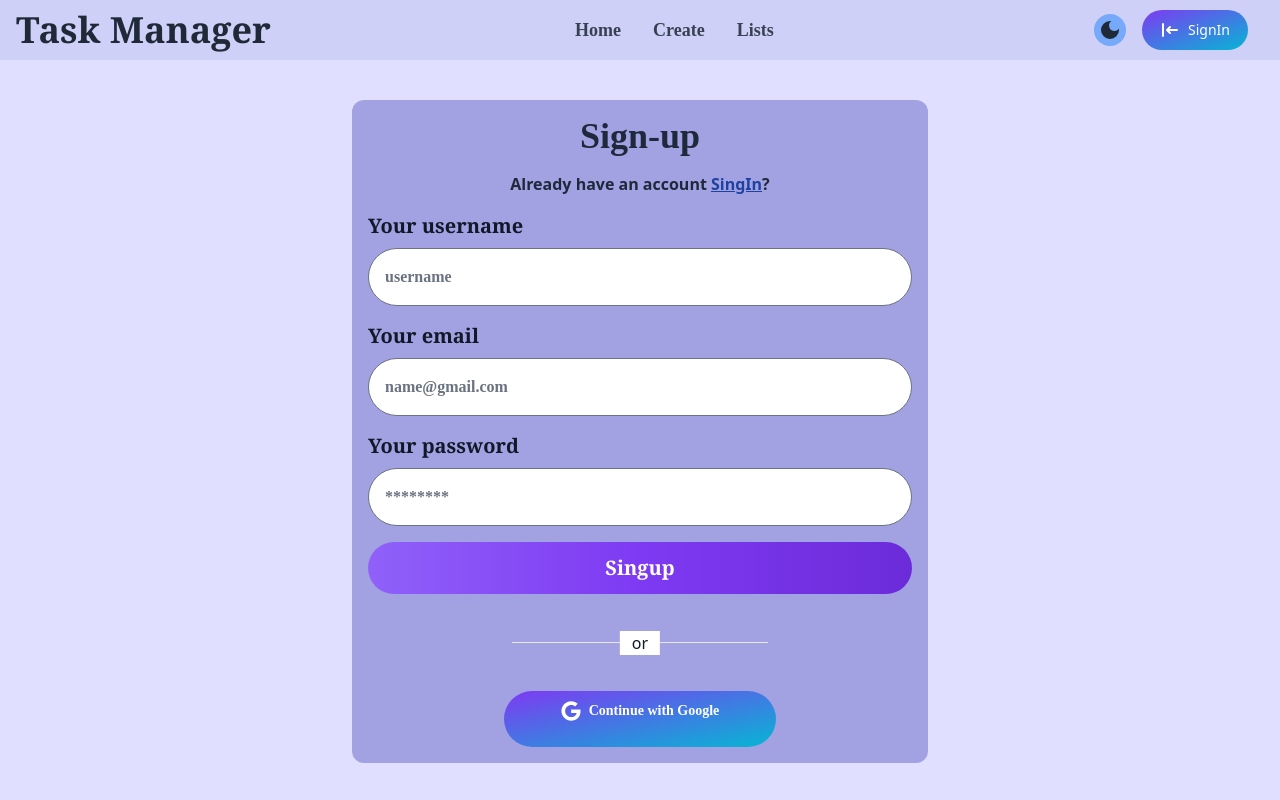
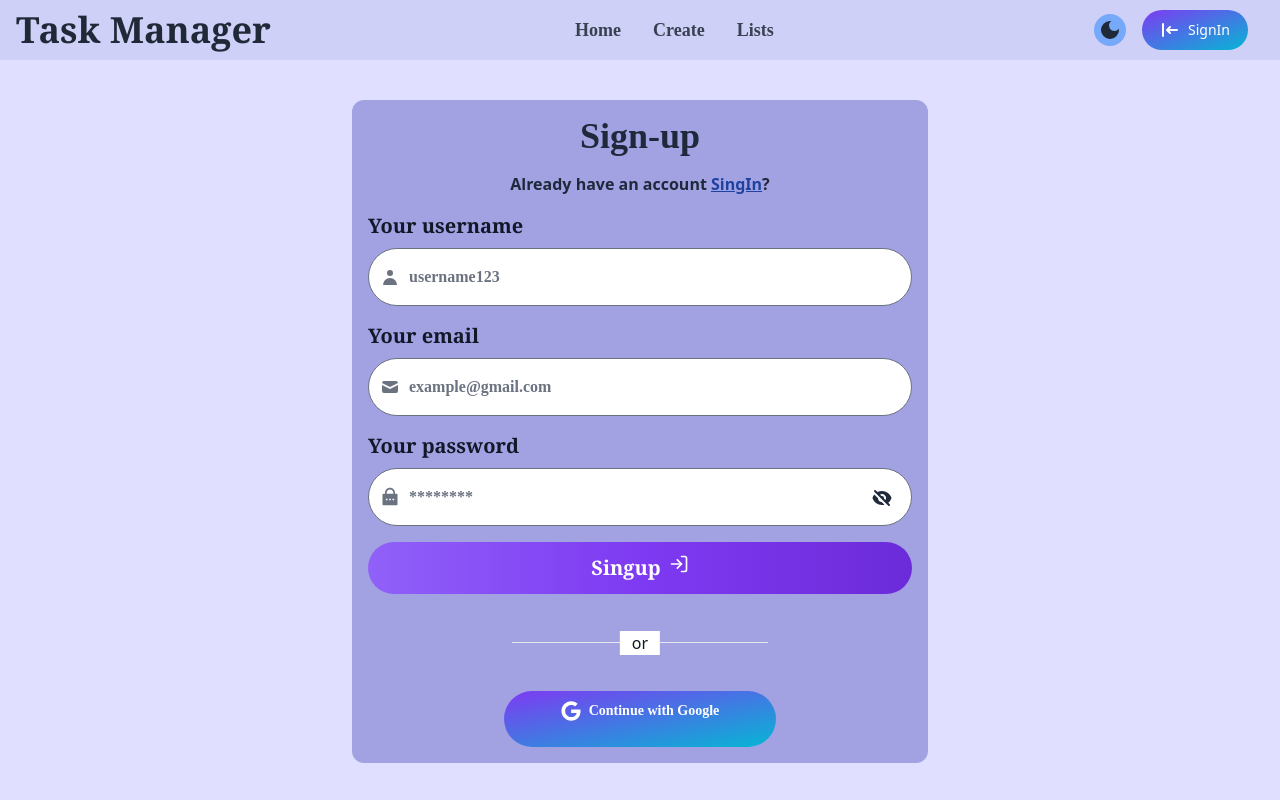
Before and after one commit to Abhilash-03/MERN-Task-Manager, a React (Create React App) app in the folder frontend/tasklists/: page /register in a window 1280 px wide. Built offline with nearby package versions, Linux system fonts and the light colour scheme; no server answers.

Commit message:
add show-hide password and add icon

```diff
--- a/frontend/tasklists/src/components/SignIn.js
+++ b/frontend/tasklists/src/components/SignIn.js
@@ -4,8 +4,10 @@ import { Link, useNavigate } from "react-router-dom";
 import api from '../axios/axios'
 import { useDispatch, useSelector } from "react-redux";
 import { loginFailure, loginSuccess, start } from "../redux/user/userSlice";
-import { HiFire, HiInformationCircle } from "react-icons/hi";
+import { HiEye, HiEyeOff, HiFire, HiInformationCircle, HiMail } from "react-icons/hi";
 import OAuth from "./OAuth";
+import { RiLockPasswordFill } from "react-icons/ri";
+import { FiLogIn } from "react-icons/fi";
 
 const customTheme = {
   field: {
@@ -28,6 +30,7 @@ const customTheme = {
 
 const SignIn = () => {
   const [formData, setFormData] = useState(null);
+  const [showPassword, setShowPassword] = useState(false);
   const navigate = useNavigate();
   const dispatch = useDispatch();
   const {error, loading, currentUser} = useSelector(state => state.user);
@@ -80,16 +83,17 @@ const SignIn = () => {
         <div className="mb-2 block">
           <Label htmlFor="email" className="md:text-xl text-lg font-serif font-bold" value="Your email" />
         </div>
-        <TextInput id="email" type="email" sizing={'lg'} color={customTheme} theme={customTheme}  placeholder="name@gmail.com" onChange={handleChange} required />
+        <TextInput id="email" type="email" icon={HiMail} sizing={'lg'} color={customTheme} theme={customTheme}  placeholder="name@gmail.com" onChange={handleChange} required />
       </div>
-      <div>
+      <div className="relative">
         <div className="mb-2 block">
           <Label htmlFor="password" className="md:text-xl text-lg font-serif font-bold" value="Your password" />
         </div>
-        <TextInput id="password" sizing={'lg'} color={customTheme} theme={customTheme} placeholder="********" type="password" onChange={handleChange} required />
+        <TextInput id="password" sizing={'lg'} icon={RiLockPasswordFill} color={customTheme} theme={customTheme} placeholder="********" type={showPassword ? "text" : "password"} onChange={handleChange} required />
+        <span className="absolute top-12 right-3 text-xl cursor-pointer h-9 w-9 hover:text-blue-300 hover:bg-gray-600 hover:rounded-full p-2" onClick={() => setShowPassword(!showPassword)}>{showPassword ? <HiEye/> :  <HiEyeOff/> }</span>
       </div>
       <Button type="submit" gradientMonochrome={'purple'} theme={customTheme} disabled={loading} size={'lg'} pill>{loading ? <> <Spinner aria-label="Alternate spinner button example" size="sm" />
-        <span className="pl-3">processing...</span> </> : 'Singin'}</Button>
+        <span className="pl-3">processing...</span> </> : 'Singin'} <span className="ml-2">{<FiLogIn/>}</span></Button>
 
      {/* Google Option */}
      <div className="inline-flex items-center justify-center w-full">
--- a/frontend/tasklists/src/components/Signup.js
+++ b/frontend/tasklists/src/components/Signup.js
@@ -2,7 +2,9 @@ import { Alert, Button, Label, Spinner, TextInput, Toast } from "flowbite-react"
 import { useState } from "react";
 import { Link, useNavigate } from "react-router-dom";
 import api from '../axios/axios'
-import { HiFire, HiInformationCircle } from 'react-icons/hi';
+import { HiEye, HiEyeOff, HiFire, HiInformationCircle, HiMail, HiUser } from 'react-icons/hi';
+import { RiLockPasswordFill } from "react-icons/ri";
+import { FiLogIn } from "react-icons/fi";
 import { useDispatch, useSelector } from "react-redux";
 import { signupSuccess, singupFailure, start } from "../redux/user/userSlice";
 import OAuth from "./OAuth";
@@ -29,6 +31,7 @@ const customTheme = {
 const Signup = () => {
   const [formData, setFormData] = useState(null);
   const [msg, setMsg] = useState(null);
+  const [showPassword, setShowPassword] = useState(false);
   const navigate = useNavigate();
   const dispatch = useDispatch();
   const { error, loading} = useSelector(state => state.user);
@@ -82,22 +85,23 @@ const Signup = () => {
         <div className="mb-2 block">
           <Label htmlFor="username" className="md:text-xl text-lg font-serif font-bold" value="Your username" />
         </div>
-        <TextInput id="username" type="text"  sizing={'lg'} color={customTheme} theme={customTheme}  placeholder="username" onChange={handleChange} required />
+        <TextInput id="username" type="text" icon={HiUser}  sizing={'lg'} color={customTheme} theme={customTheme}  placeholder="username123" onChange={handleChange} required />
       </div>
       <div>
         <div className="mb-2 block">
           <Label htmlFor="email" className="md:text-xl text-lg font-serif font-bold" value="Your email" />
         </div>
-        <TextInput id="email" type="email" sizing={'lg'} color={customTheme} theme={customTheme}  placeholder="name@gmail.com" onChange={handleChange} required />
+        <TextInput id="email" type="email" icon={HiMail} sizing={'lg'} color={customTheme} theme={customTheme}  placeholder="example@gmail.com" onChange={handleChange} required />
       </div>
-      <div>
+      <div className="relative">
         <div className="mb-2 block">
           <Label htmlFor="password1" className="md:text-xl text-lg font-serif font-bold" value="Your password" />
         </div>
-        <TextInput id="password" sizing={'lg'} color={customTheme} theme={customTheme} placeholder="********" type="password" onChange={handleChange} required />
+        <TextInput id="password" sizing={'lg'} icon={RiLockPasswordFill} color={customTheme} theme={customTheme} placeholder="********" type={showPassword ? "text" : "password"} onChange={handleChange} required />
+        <span className="absolute top-12 right-3 text-xl cursor-pointer h-9 w-9 hover:text-blue-300 hover:bg-gray-600 hover:rounded-full p-2" onClick={() => setShowPassword(!showPassword)}>{showPassword ? <HiEye/> :  <HiEyeOff/> }</span>
       </div>
-      <Button type="submit" gradientMonochrome={'purple'} theme={customTheme} disabled={loading} size={'lg'} pill>{loading ? <> <Spinner aria-label="Alternate spinner button example" size="sm" />
-        <span className="pl-3">Processing...</span> </> : 'Singup'}</Button>
+      <Button type="submit" gradientMonochrome={'purple'}  theme={customTheme} disabled={loading} size={'lg'} pill>{loading ? <> <Spinner aria-label="Alternate spinner button example" size="sm" />
+        <span className="pl-3">Processing...</span> </> : 'Singup'} <span className="ml-2">{<FiLogIn/>}</span></Button>
 
            {/* Google Option */}
      <div className="inline-flex items-center justify-center w-full">
```
